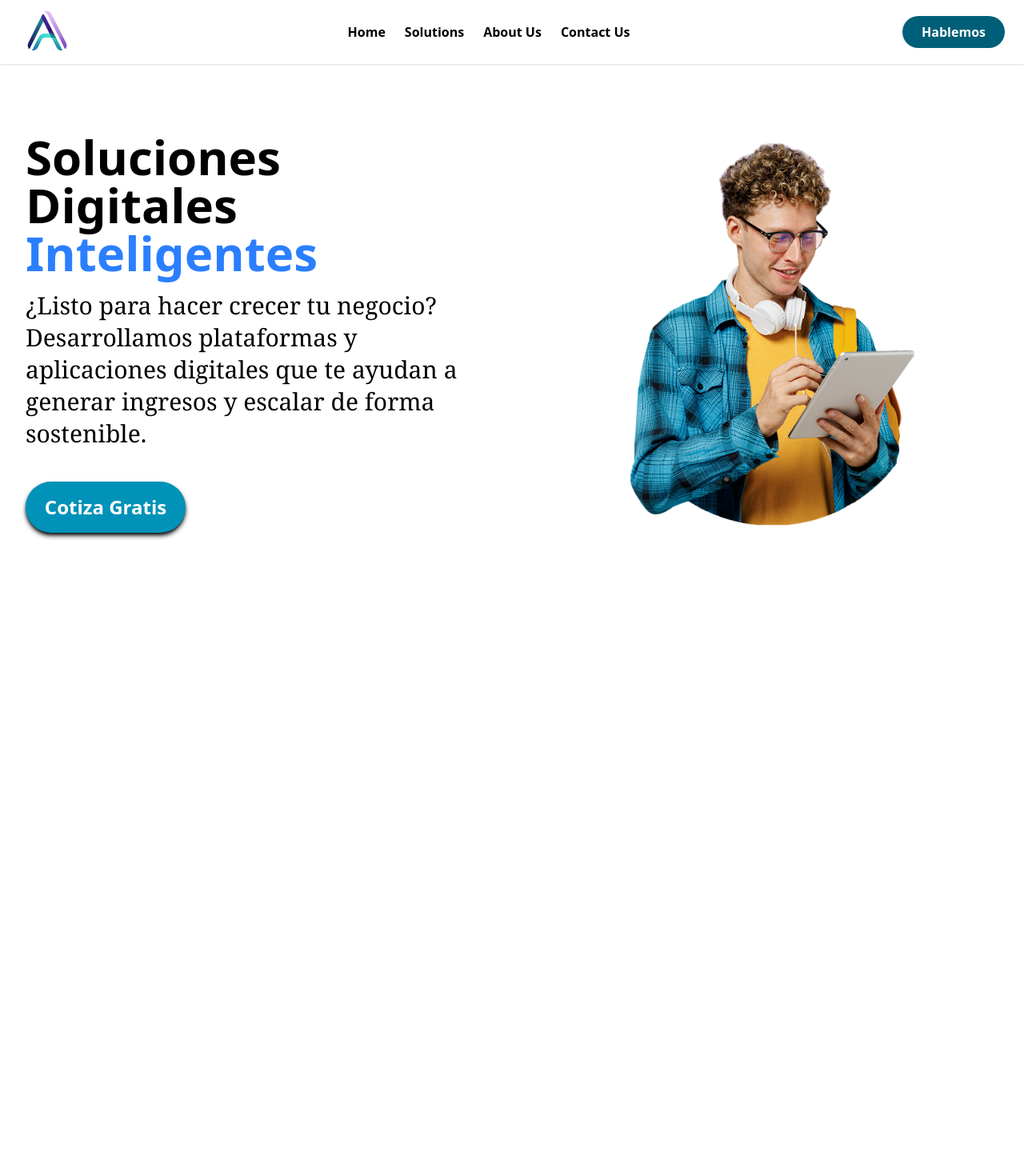
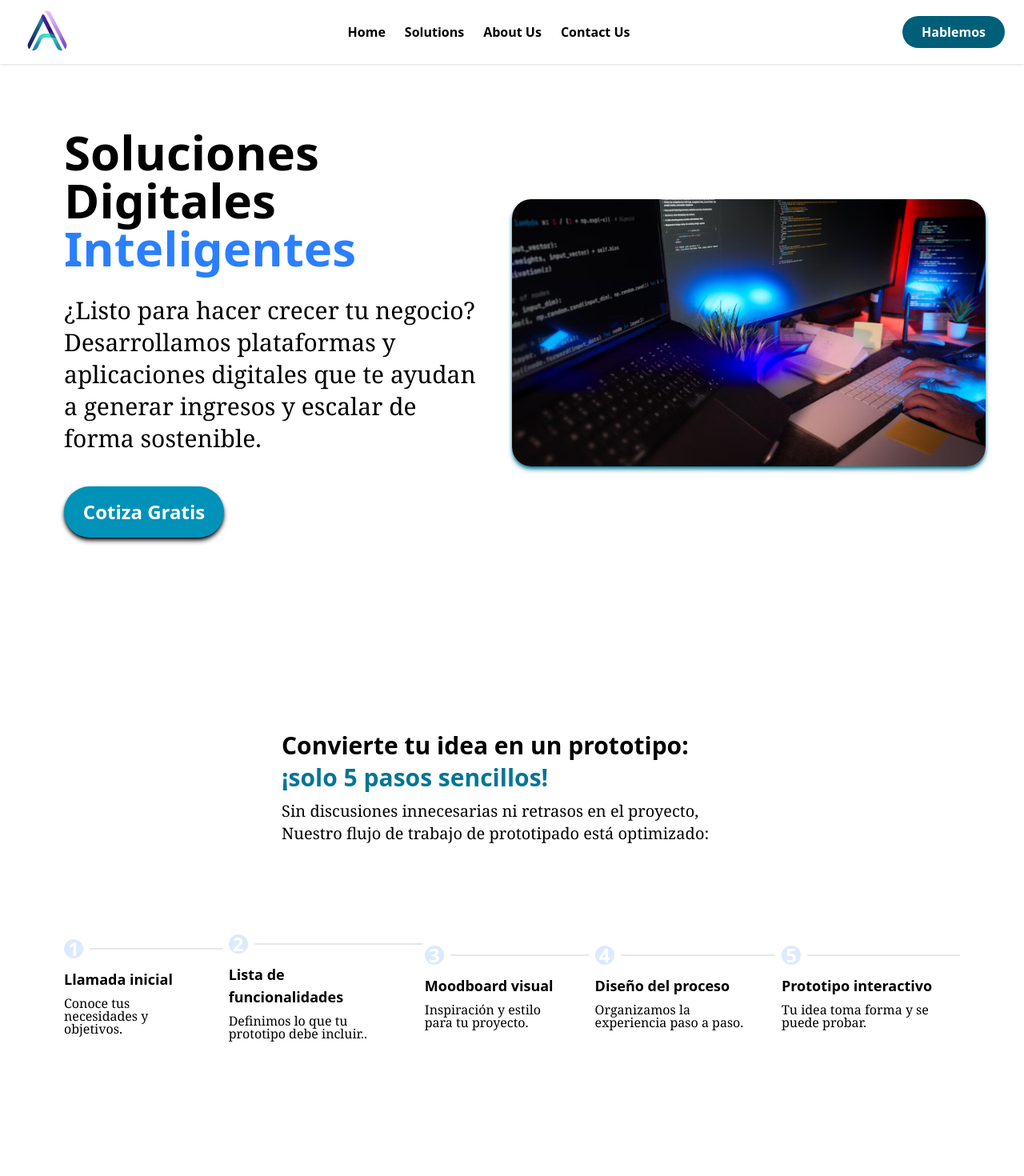
Before and after one commit to johnDev-90/aitera-tech, a Next.js app: page / in a window 1280 px wide. Shown: the top 1470 px of the page at 80% size. Before the commit the page ends 816 px from the top, so only its background shows below. Built offline with nearby package versions, Linux system fonts and the light colour scheme.

Commit message:
Feat: Create Solutions sections

```diff
--- a/src/app/components/sections/Hero.tsx
+++ b/src/app/components/sections/Hero.tsx
@@ -5,9 +5,12 @@ import ButtonCta2 from "../ui/ButtonCta2";
 
 const Hero = () => {
   return (
-    <section className="w-full h-screen grid grid-cols-2 font-sans" id="home">
+    <section
+      className="w-full h-screen grid grid-cols-2 font-sans p-12"
+      id="home"
+    >
       <div className="w-full h-full text-6xl flex flex-col justify-center p-8">
-        <h1 className="font-semibold">
+        <h1 className="font-semibold pb-3">
           Soluciones Digitales{" "}
           <span className="text-blue-500">Inteligentes</span>
         </h1>
@@ -23,14 +26,14 @@ const Hero = () => {
         <ButtonCta2 text={"Cotiza Gratis"} />
       </div>
 
-      <div className="w-full h-full flex justify-center">
+      <div className="w-full h-full flex justify-center items-center">
         <Image
-          src="/herobg.png"
+          src="/heroBG.avif"
           alt="Device mockup"
           width={400}
           height={700}
           priority
-          className="object-contain "
+          className="bg-cover w-full rounded-3xl shadow-md shadow-cyan-700"
         />
       </div>
     </section>
--- /dev/null
+++ b/src/app/components/sections/Solutions.tsx
@@ -0,0 +1,61 @@
+"use client";
+
+import React from "react";
+import TimeLine from "../ui/TimeLine";
+import { useState } from "react";
+import { ParagrhapTypes } from "@/app/types/types";
+
+let paraghrapText = [
+  {
+    title: "Llamada inicial",
+    textContent: "Conoce tus necesidades y objetivos.",
+  },
+
+  {
+    title: "Lista de funcionalidades",
+    textContent: "Definimos lo que tu prototipo debe incluir..",
+  },
+
+  {
+    title: "Moodboard visual",
+    textContent: "Inspiración y estilo para tu proyecto.",
+  },
+
+  {
+    title: "Diseño del proceso",
+    textContent: "Organizamos la experiencia paso a paso.",
+  },
+
+  {
+    title: "Prototipo interactivo",
+    textContent: "Tu idea toma forma y se puede probar.",
+  },
+];
+
+const Solutions = () => {
+  const [textArray, setTextArray] = useState<ParagrhapTypes>(paraghrapText);
+
+  return (
+    <div className="w-full h-screen pt-16">
+      <div className="w-full flex justify-center" id="solutions">
+        <div className="w-[50%] h-full p-8 font-sans text-3xl">
+          <h2 className="leading-10 font-bold">
+            Convierte tu idea en un prototipo:
+          </h2>
+          <p className="leading-10 text-cyan-700 font-bold">
+            ¡solo 5 pasos sencillos!
+          </p>
+
+          <p className="leading-7 text-xl font-serif pt-2">
+            Sin discusiones innecesarias ni retrasos en el proyecto, Nuestro
+            flujo de trabajo de prototipado está optimizado:
+          </p>
+        </div>
+      </div>
+
+      <TimeLine textArray={textArray} />
+    </div>
+  );
+};
+
+export default Solutions;
--- /dev/null
+++ b/src/app/components/ui/TimeLine.tsx
@@ -0,0 +1,36 @@
+import React from "react";
+import { ParagrhapTypes } from "@/app/types/types";
+
+type PropsType = {
+  textArray: ParagrhapTypes;
+};
+
+const TimeLine = ({ textArray }: PropsType) => {
+  return (
+    <div className="p-4 flex justify-center w-full items-center">
+      <ol className="items-center w-full p-16 sm:flex">
+        {textArray &&
+          textArray.map((p, index) => (
+            <li className="relative mb-6 sm:mb-0">
+              <div className="flex items-center">
+                <div className="z-10 flex items-center justify-center w-6 h-6 bg-blue-100 rounded-full ring-0 ring-white dark:bg-blue-900 sm:ring-8 dark:ring-gray-900 shrink-0">
+                  <span className="text-white font-bold text-2xl">
+                    {index + 1}
+                  </span>
+                </div>
+                <div className="hidden sm:flex w-full bg-gray-200 h-0.5 dark:bg-gray-700"></div>
+              </div>
+              <div className="mt-3 sm:pe-8">
+                <h3 className="text-lg font-sans font-semibold">{p.title}</h3>
+                <p className="font-serif text-base leading-none pt-2">
+                  {p.textContent}
+                </p>
+              </div>
+            </li>
+          ))}
+      </ol>
+    </div>
+  );
+};
+
+export default TimeLine;
--- a/src/app/layout.tsx
+++ b/src/app/layout.tsx
@@ -30,7 +30,7 @@ export default function RootLayout({
   children: React.ReactNode;
 }>) {
   return (
-    <html lang="en">
+    <html lang="en" className="scroll-smooth">
       <body
         className={`${dmSans.variable} ${crimsonText.variable} antialiased`}
       >
--- a/src/app/page.tsx
+++ b/src/app/page.tsx
@@ -1,8 +1,15 @@
+"use client";
+
 import Image from "next/image";
 import Navbar from "./components/Navbar";
 import Hero from "./components/sections/Hero";
+import Solutions from "./components/sections/Solutions";
+
+import { useState } from "react";
 
 export default function Home() {
+  const [scrolling, setScruling] = useState<boolean>();
+
   return (
     <div className="bg-[#ffffff] w-full">
       <header>
@@ -10,6 +17,10 @@ export default function Home() {
       </header>
       <main className="pt-4">
         <Hero />
+        <Solutions />
+        <div className="h-screen w-full bg-amber-200"></div>
+        <div className="h-screen w-full bg-amber-300"></div>
+        <div className="h-screen w-full bg-amber-400"></div>
       </main>
       <footer></footer>
     </div>
--- a/src/app/types/types.tsx
+++ b/src/app/types/types.tsx
@@ -1,3 +1,8 @@
 export type ButtonProps_Type = {
   text: string;
 };
+
+export type ParagrhapTypes = {
+  title: string;
+  textContent: string;
+}[];
```
Also changed, not shown: public/heroBG.avif (added).
